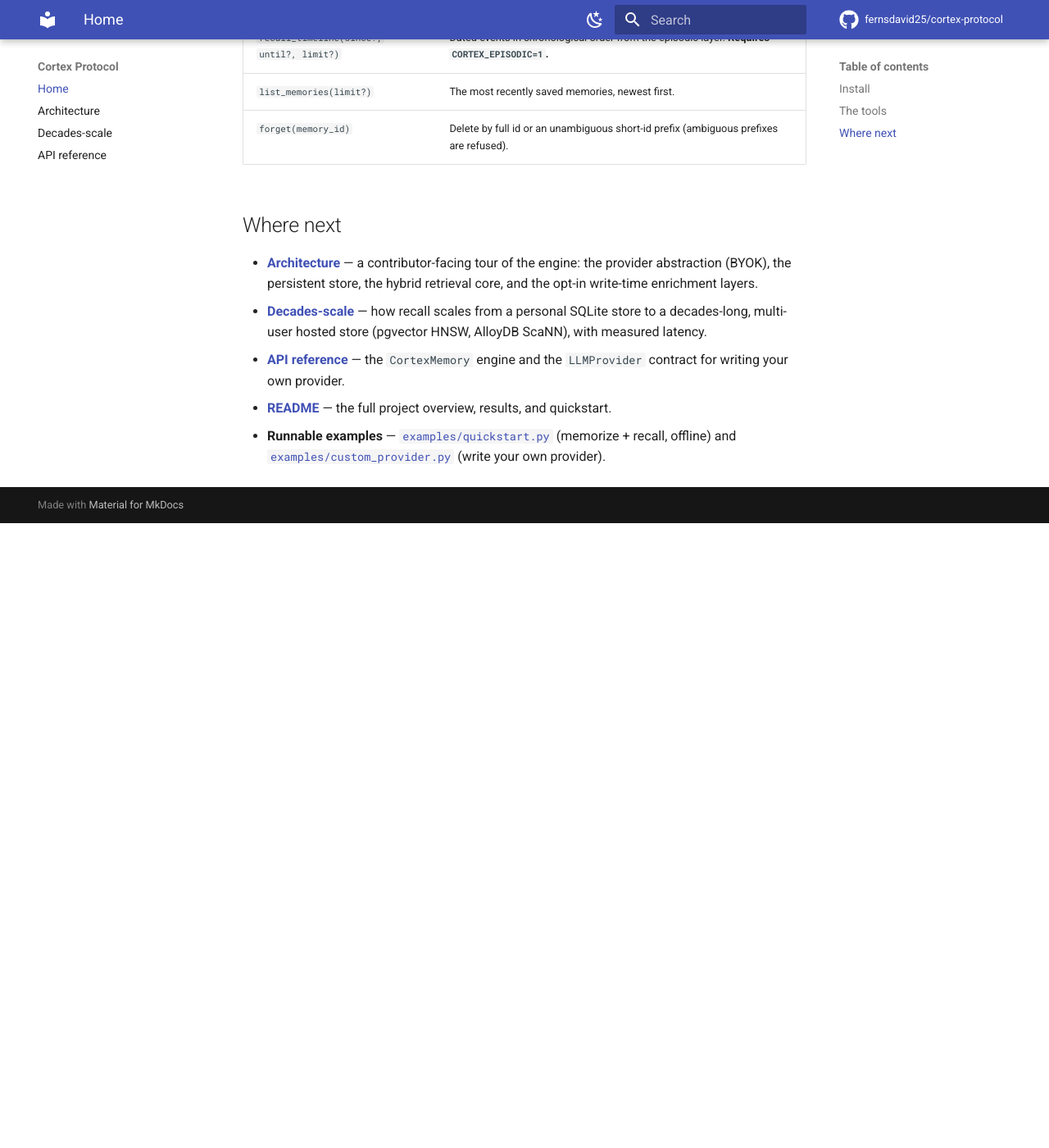
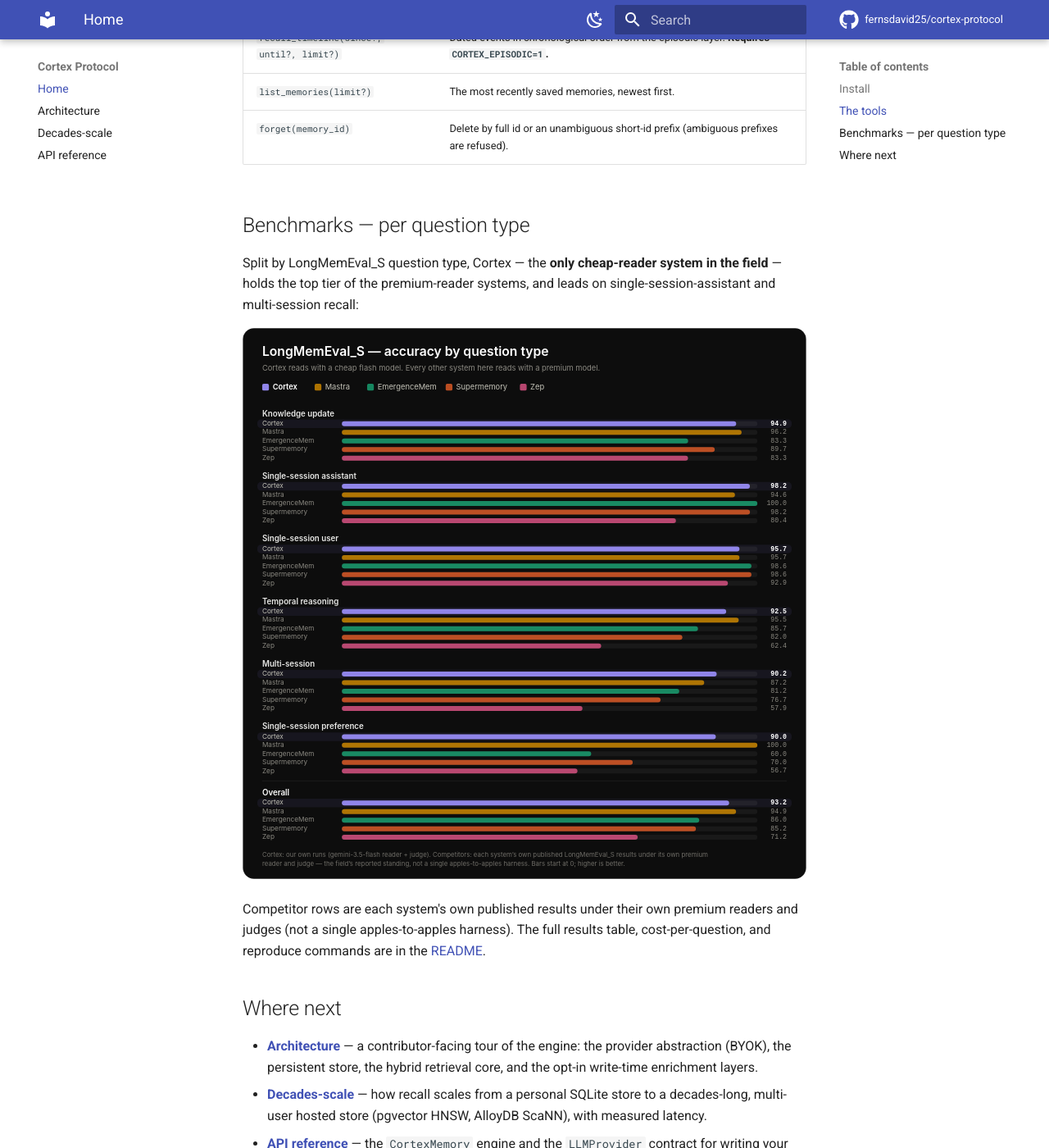
Before and after one commit to fernsdavid25/cortex-protocol, an MkDocs documentation site: the page built from docs/index.md, in a window 1280 px wide and 1400 px high, scrolled down 1092 px. Shown: the whole window at 82% size. Built offline with MkDocs 1.6.1 and Material for MkDocs 9.7.7, drawn with Linux system fonts in a browser that asks for light colours; comment, search, counter and statistics services are not loaded; before the commit the page ends 1730 px from its top, so only the background shows below that.

Commit message:
docs: add per-question-type LongMemEval_S comparison chart + table
Break out LongMemEval_S accuracy by question type across the field (Cortex,
Mastra, EmergenceMem, Supermemory, Zep) in the README and docs site. Adds a
committed comparison chart (docs/assets, PNG for GitHub/PyPI + SVG for the docs)
and a per-category table.

Cortex — the only cheap-reader system in the field — holds the top tier of the
premium-reader systems and leads on single-session-assistant and multi-session
recall. Competitor rows are each system's own published results under their own
premium readers and judges (not a single apples-to-apples harness); the parody
Supermemory ensemble columns are excluded as satire.

```diff
--- a/docs/index.md
+++ b/docs/index.md
@@ -38,6 +38,18 @@
 | `list_memories(limit?)` | The most recently saved memories, newest first. |
 | `forget(memory_id)` | Delete by full id or an unambiguous short-id prefix (ambiguous prefixes are refused). |
 
+## Benchmarks — per question type
+
+Split by LongMemEval_S question type, Cortex — the **only cheap-reader system in the field** —
+holds the top tier of the premium-reader systems, and leads on single-session-assistant and
+multi-session recall:
+
+![LongMemEval_S accuracy by question type — Cortex vs Mastra, EmergenceMem, Supermemory, Zep](assets/lme-by-category.svg)
+
+Competitor rows are each system's own published results under their own premium readers and judges
+(not a single apples-to-apples harness). The full results table, cost-per-question, and reproduce
+commands are in the [README](https://github.com/fernsdavid25/cortex-protocol/blob/main/README.md#results).
+
 ## Where next
 
 - **[Architecture](ARCHITECTURE.md)** — a contributor-facing tour of the engine: the provider
```
Also changed, not shown: README.md (+24 -0 lines), docs/assets/lme-by-category.png (added), docs/assets/lme-by-category.svg (added).
